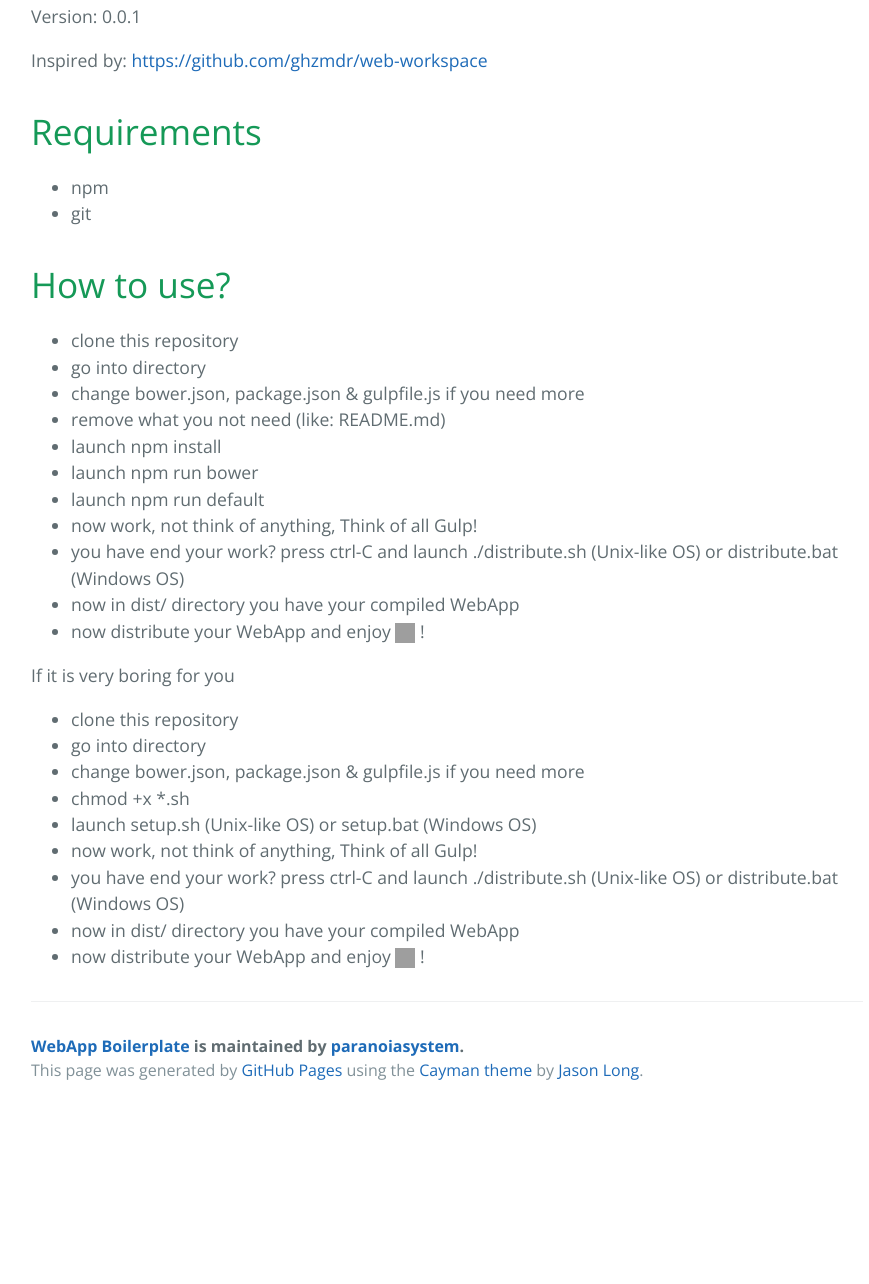
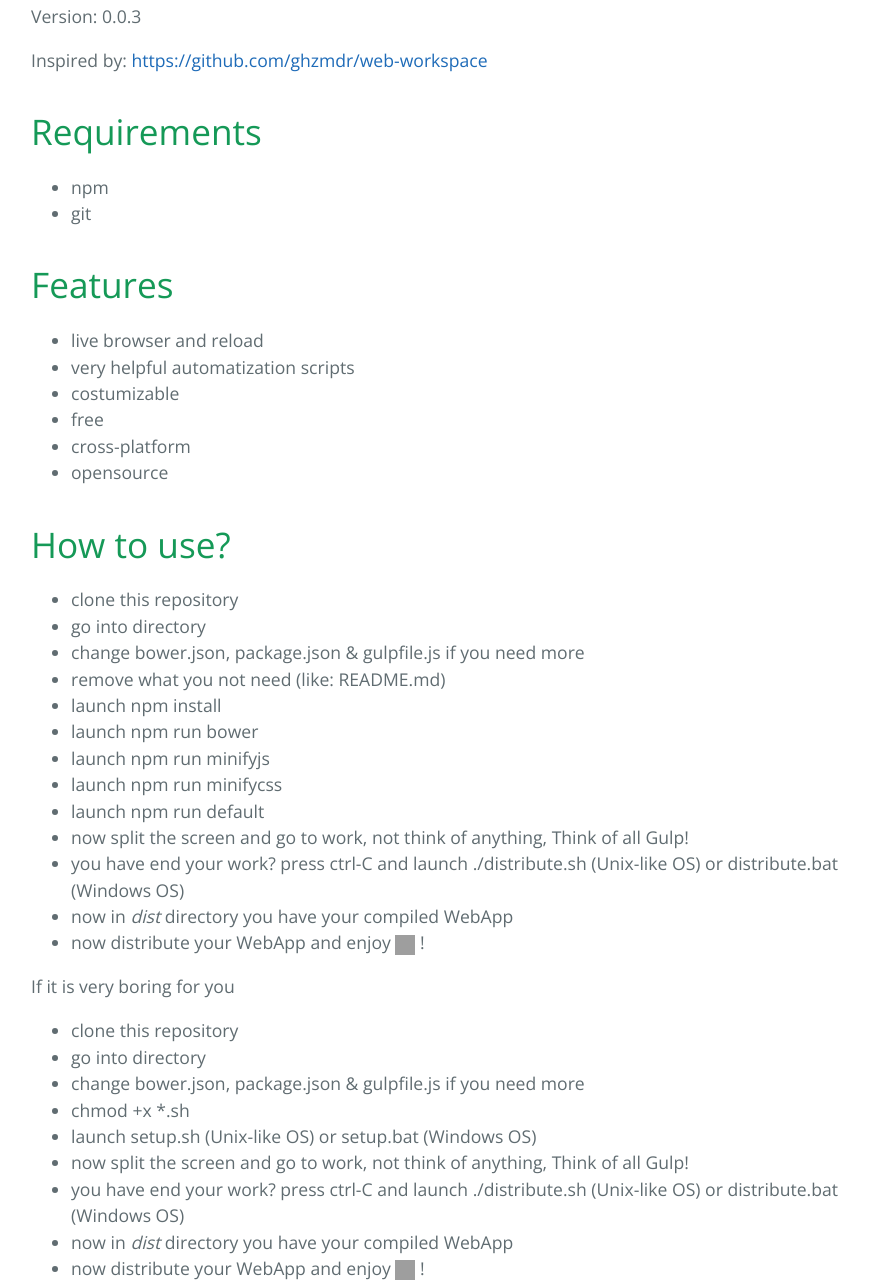
Before and after one commit to paranoiasystem/WebApp-Boilerplate, a plain HTML site: page index.html in a window 1280 px wide. Shown: the part 676-1960 px from the top of the page, without its empty margins (193-1062 px from the left). Before the commit the page ends 1790 px from the top, so only its background shows below. Drawn offline with nearby package versions, Linux system fonts and the light colour scheme; grey boxes are pictures that could not be loaded.

```diff
--- a/index.html
+++ b/index.html
@@ -32,7 +32,7 @@
 <li>Gulp</li>
 </ul>
 
-<p>Version: 0.0.1</p>
+<p>Version: 0.0.3</p>
 
 <p>Inspired by: <a href="https://github.com/ghzmdr/web-workspace">https://github.com/ghzmdr/web-workspace</a></p>
 
@@ -45,6 +45,18 @@
 </ul>
 
 <h1>
+<a id="features" class="anchor" href="#features" aria-hidden="true"><span class="octicon octicon-link"></span></a>Features</h1>
+
+<ul>
+<li>live browser and reload</li>
+<li>very helpful automatization scripts</li>
+<li>costumizable</li>
+<li>free</li>
+<li>cross-platform</li>
+<li>opensource</li>
+</ul>
+
+<h1>
 <a id="how-to-use" class="anchor" href="#how-to-use" aria-hidden="true"><span class="octicon octicon-link"></span></a>How to use?</h1>
 
 <ul>
@@ -54,10 +66,12 @@
 <li>  remove what you not need (like: README.md)</li>
 <li>  launch npm install</li>
 <li>  launch npm run bower</li>
+<li>  launch npm run minifyjs</li>
+<li>  launch npm run minifycss</li>
 <li>  launch npm run default</li>
-<li>  now work, not think of anything, Think of all Gulp!</li>
+<li>  now split the screen and go to work, not think of anything, Think of all Gulp!</li>
 <li>  you have end your work? press ctrl-C and launch ./distribute.sh (Unix-like OS) or distribute.bat (Windows OS)</li>
-<li>  now in dist/ directory you have your compiled WebApp</li>
+<li>  now in <em>dist</em> directory you have your compiled WebApp</li>
 <li>  now distribute your WebApp and enjoy <img class="emoji" title=":wink:" alt=":wink:" src="https://assets-cdn.github.com/images/icons/emoji/unicode/1f609.png" height="20" width="20" align="absmiddle"> !</li>
 </ul>
 
@@ -69,9 +83,9 @@
 <li>  change bower.json, package.json &amp; gulpfile.js if you need more</li>
 <li>  chmod +x *.sh</li>
 <li>  launch setup.sh (Unix-like OS) or setup.bat (Windows OS)</li>
-<li>  now work, not think of anything, Think of all Gulp!</li>
+<li>  now split the screen and go to work, not think of anything, Think of all Gulp!</li>
 <li>  you have end your work? press ctrl-C and launch ./distribute.sh (Unix-like OS) or distribute.bat (Windows OS)</li>
-<li>  now in dist/ directory you have your compiled WebApp</li>
+<li>  now in <em>dist</em> directory you have your compiled WebApp</li>
 <li>  now distribute your WebApp and enjoy <img class="emoji" title=":wink:" alt=":wink:" src="https://assets-cdn.github.com/images/icons/emoji/unicode/1f609.png" height="20" width="20" align="absmiddle"> !</li>
 </ul>
 
```
Also changed, not shown: params.json (+1 -1 lines).
